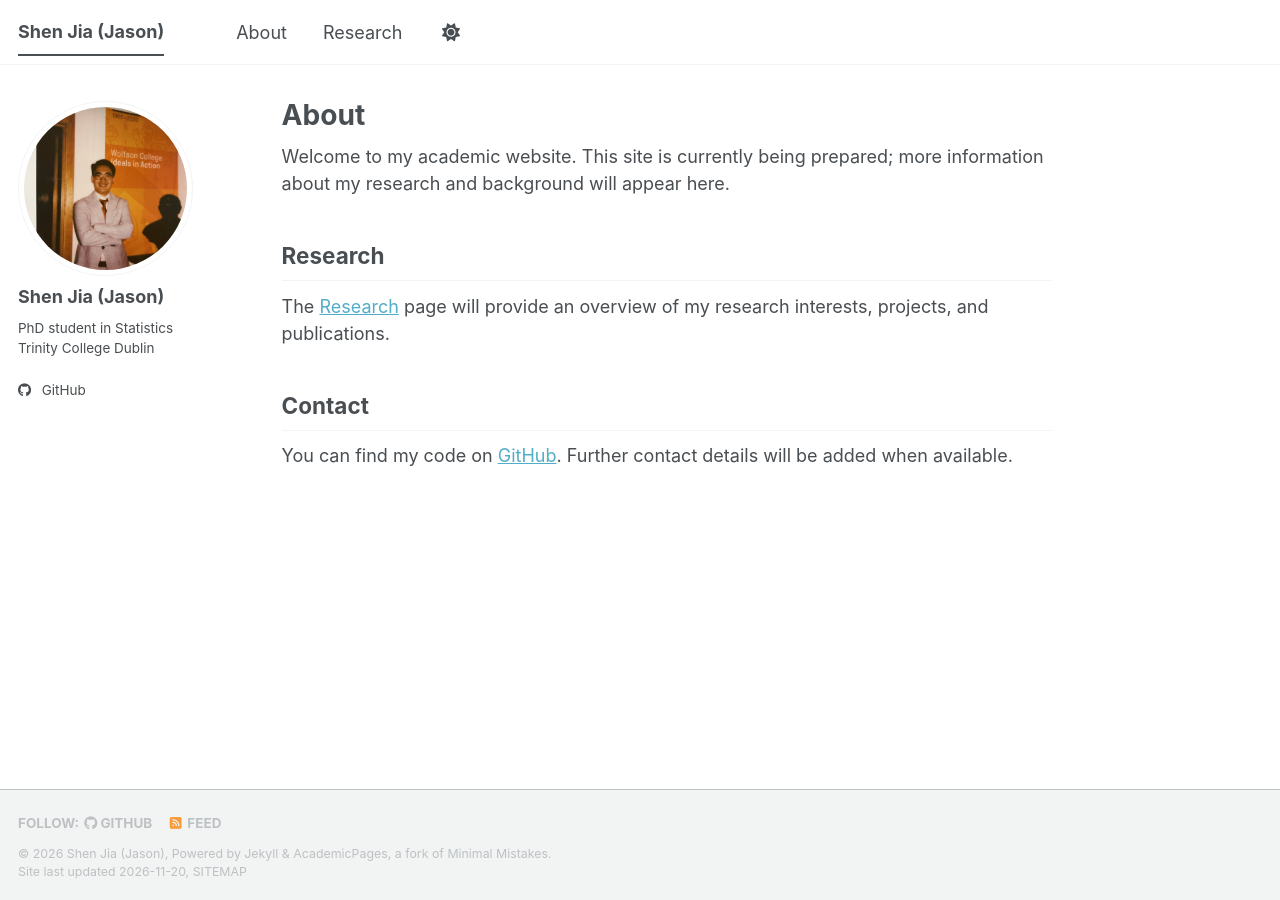
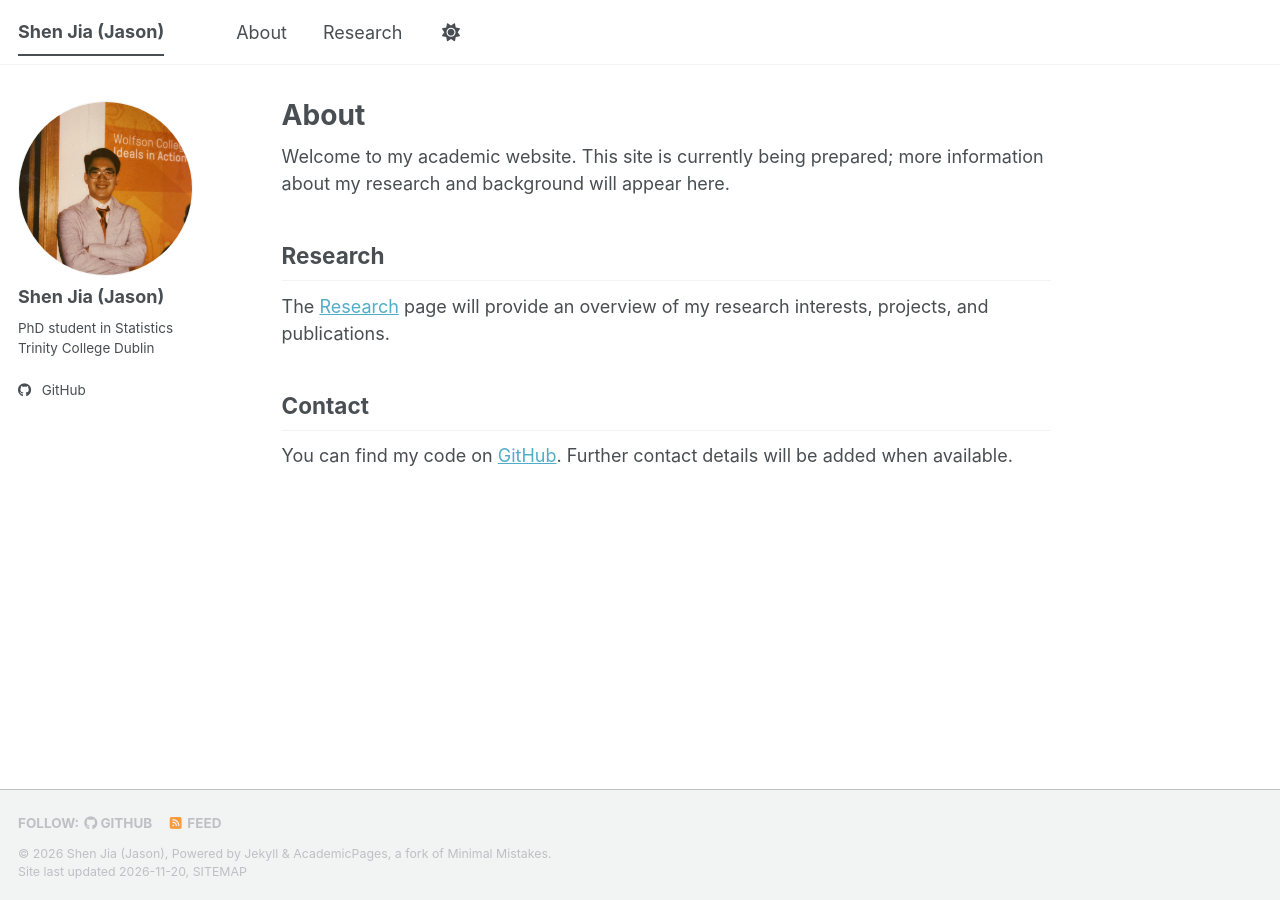
Before and after one commit to sj-631/sj-631.github.io, a Jekyll site: the page built from _pages/about.md, in a window 1280 px wide. Built offline with Jekyll 4.4.1, drawn with Linux system fonts in a browser that asks for light colours; a script bundle is joined from its source files by our own code; a style sheet for code colours, icons or effects is not loaded.

Commit message:
Zoom in on profile portrait

```diff
--- a/_includes/author-profile.html
+++ b/_includes/author-profile.html
@@ -6,13 +6,13 @@
 
 <div itemscope itemtype="http://schema.org/Person">
 
-  {% if author.avatar %}<div class="author__avatar">
+  {% if author.avatar %}<div class="author__avatar"><span class="author__avatar-frame">
     {% if author.avatar contains "://" %}
     	<img src="{{ author.avatar }}" alt="{{ author.name }}"  fetchpriority="high" />
     {% else %}
     	<img src="{{ author.avatar | prepend: "/images/" | prepend: base_path }}" class="author__avatar" alt="{{ author.name }}"  fetchpriority="high" />
     {% endif %}
-  </div>{% endif %}
+  </span></div>{% endif %}
 
   <div class="author__content">
     <h3 class="author__name">{{ author.name }}</h3>
--- a/_includes/head.html
+++ b/_includes/head.html
@@ -13,4 +13,4 @@
 </script>
 
 <!-- For all browsers -->
-<link rel="stylesheet" href="{{ base_path }}/assets/css/main.css?v=profile-1">
+<link rel="stylesheet" href="{{ base_path }}/assets/css/main.css?v=profile-2">
--- a/_sass/layout/_sidebar.scss
+++ b/_sass/layout/_sidebar.scss
@@ -155,21 +155,29 @@
     height: auto;
   }
 
-  img {
+  .author__avatar-frame {
+    display: block;
     width: 72px;
     height: 72px;
-    max-width: 175px;
     border-radius: 50%;
-    aspect-ratio: 1;
-    object-fit: cover;
-    object-position: center 45%;
+    overflow: hidden;
 
     @include breakpoint($large) {
       width: 175px;
       height: 175px;
-      padding: 5px;
       border: 1px solid var(--global-border-color);
     }
+  }
+
+  img {
+    display: block;
+    width: 100%;
+    height: 100%;
+    max-width: none;
+    object-fit: cover;
+    object-position: center 45%;
+    transform: scale(1.4);
+    transform-origin: center 45%;
   }
 }
 
```
